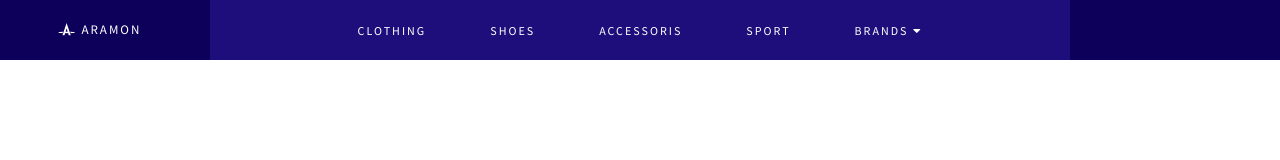
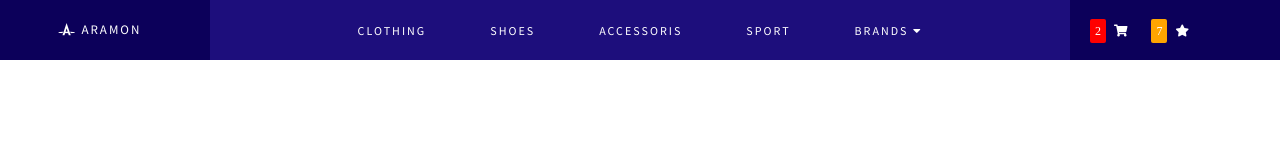
Before and after one commit to abidbagusk/slide-navbar-on-scroll, a plain HTML site: page index.html in a window 1280 px wide. Drawn offline with Linux system fonts and the light colour scheme.

Commit message:
Create and add style badge

```diff
--- a/index.html
+++ b/index.html
@@ -32,7 +32,16 @@
             </ul>
         </div>
         <div class="navbar__profile">
-
+            <ul>
+                <li>
+                    <span class="badge">2</span>
+                    <i class="fas fa-shopping-cart"></i>
+                </li>
+                <li>
+                    <span class="badge badge--secondary">7</span>
+                    <i class="fas fa-star"></i>
+                </li>
+            </ul>
         </div>
     </nav>
 
--- a/scss/style.scss
+++ b/scss/style.scss
@@ -86,4 +86,36 @@ $dark-color : #000000;
             }
         }
     }
+
+    .navbar__profile {
+        ul {
+            list-style: none;
+            padding: 0;
+            margin: 0;
+            line-height: 60px;
+            text-align: left;
+
+            li {
+                display: inline-block;
+                color: $bright-color;
+                font-size: 12px;
+                padding: 0 10px;
+                cursor: pointer;
+
+                .badge {
+                    padding: 5px;
+                    margin-right: 5px;
+                    border-radius: 2px;
+                    background-color: $secondary-color;
+                }
+
+                .badge--secondary {
+                    padding: 5px;
+                    margin-right: 5px;
+                    border-radius: 2px;
+                    background-color: orange;
+                }
+            }
+        }
+    }
 }
```
Also changed, not shown: css/style.css, 1 other file.
